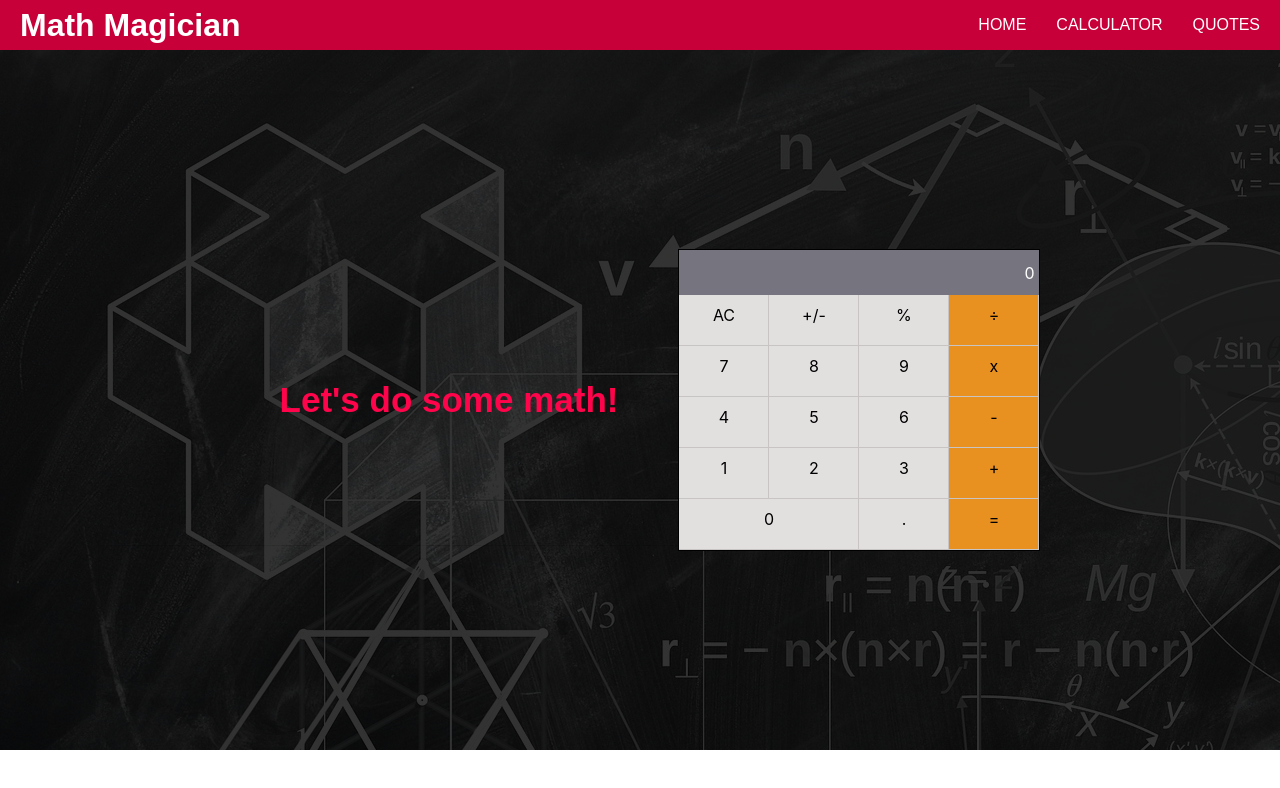
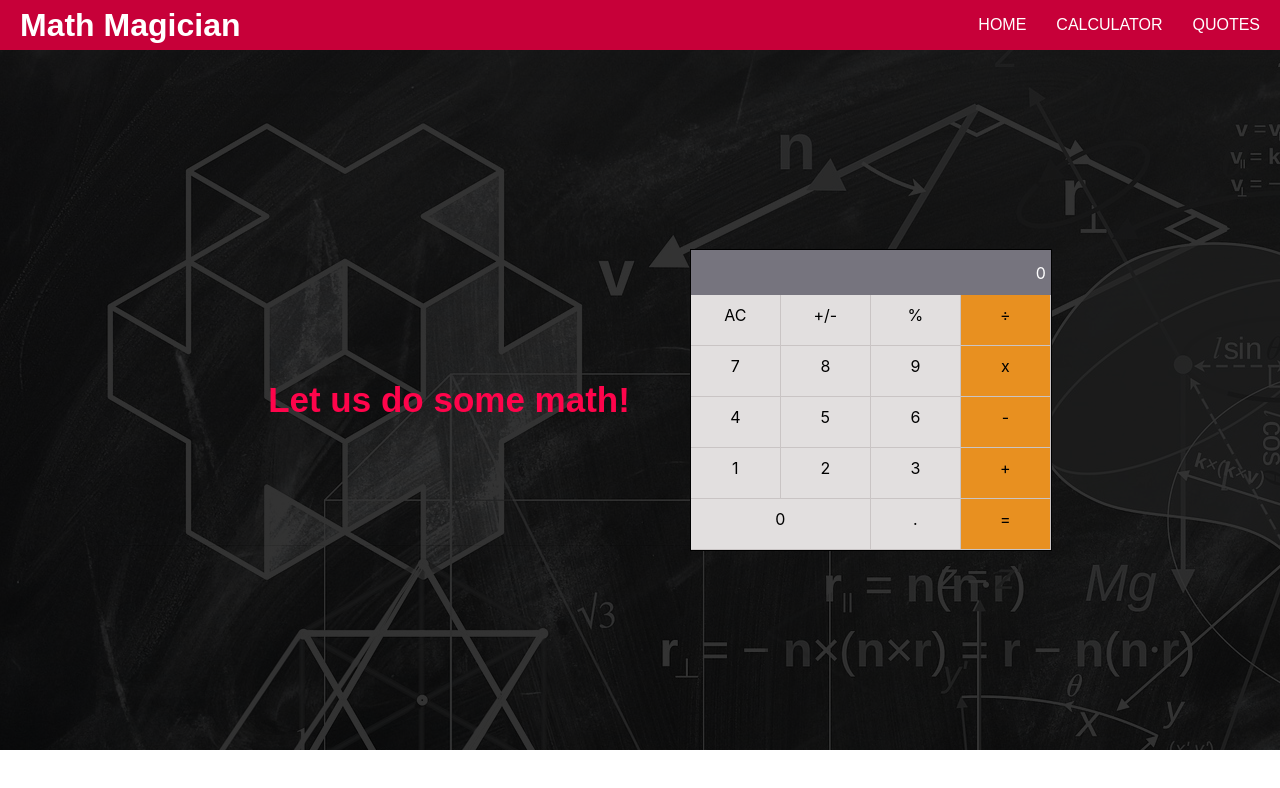
Before and after one commit to StarMindz/Math-Magicians-React-App, a React (Create React App) app: page /calculator in a window 1280 px wide. Shown: the top 788 px of the page. Built offline with nearby package versions, Linux system fonts and the light colour scheme.

Commit message:
Add styling and pages

```diff
--- a/src/App.css
+++ b/src/App.css
@@ -122,8 +122,8 @@ h2 {
 }
 
 .HomeText {
- color: white;
- width: 80%
+  color: white;
+  width: 80%;
 }
 
 .calculatorComponent {
@@ -145,3 +145,11 @@ h2 {
   font-size: 35px;
   color: #ff044b;
 }
+
+.homeLink,
+.calculatorLink,
+.quoteLink {
+  color: white;
+  text-decoration: none;
+  font-family: Arial, Helvetica, sans-serif;
+}
--- a/src/Pages/CalculatorPage.js
+++ b/src/Pages/CalculatorPage.js
@@ -1,10 +1,11 @@
+/* eslint-disable arrow-body-style */
 import Calculator from '../components/Calculator';
 
 const CalculatorPage = () => {
   return (
     <div className="calculatorBackground">
       <div className="calculatorComponent">
-        <h2 className="calculatorTitle">Let's do some math!</h2>
+        <h2 className="calculatorTitle">Let us do some math!</h2>
         <Calculator />
       </div>
     </div>
--- a/src/Pages/Home.js
+++ b/src/Pages/Home.js
@@ -1,3 +1,5 @@
+/* eslint-disable arrow-body-style */
+/* eslint-disable max-len */
 const Home = () => {
   return (
     <div className="Home">
--- a/src/Pages/Nav.js
+++ b/src/Pages/Nav.js
@@ -1,3 +1,4 @@
+/* eslint-disable arrow-body-style */
 import { Link } from 'react-router-dom';
 
 const Nav = () => {
--- a/src/index.css
+++ b/src/index.css
@@ -25,9 +25,3 @@ code {
     'Courier New',
     monospace;
 }
-
-.homeLink, .calculatorLink, .quoteLink {
-  color: white;
-  text-decoration: none;
-  font-family: Arial, Helvetica, sans-serif;
-}
```
